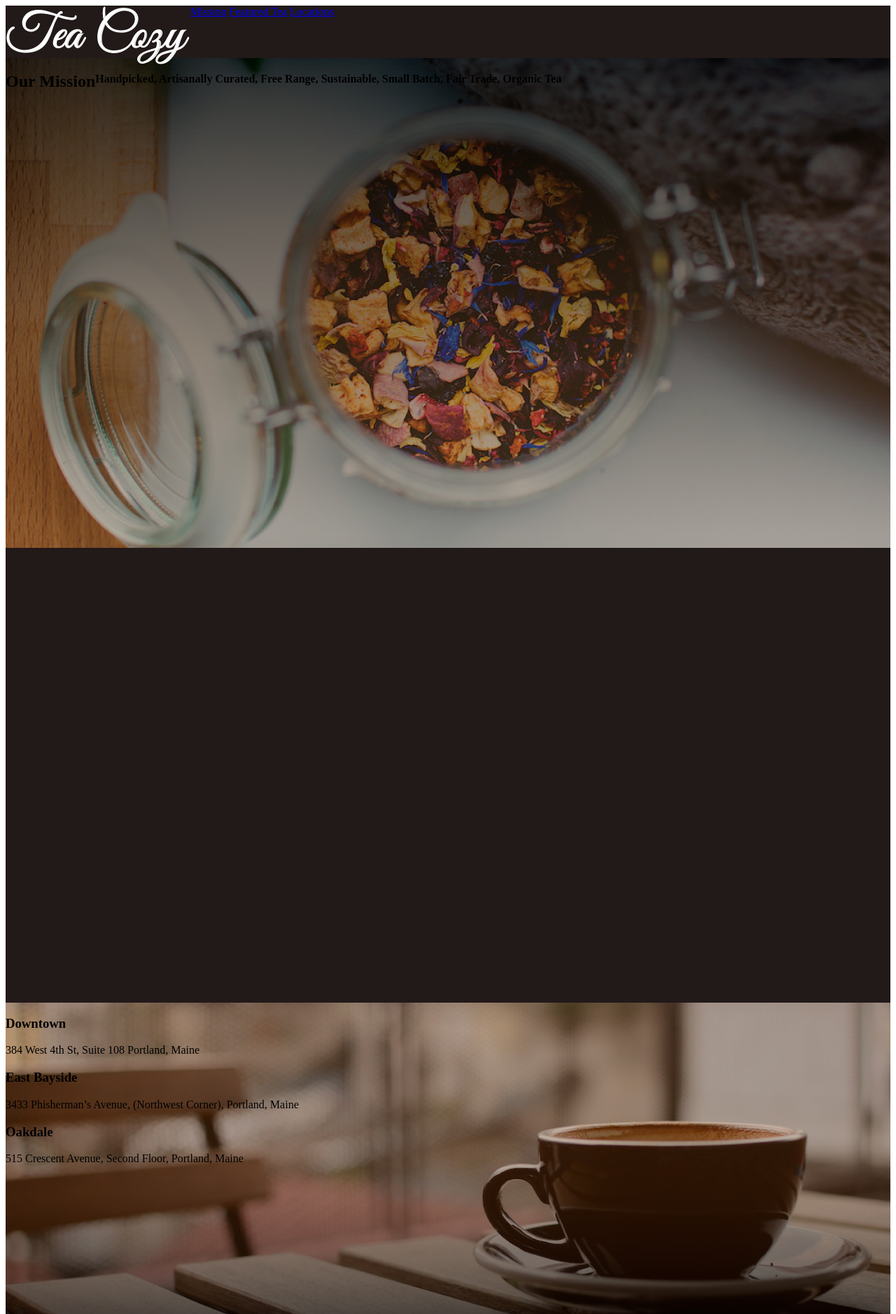
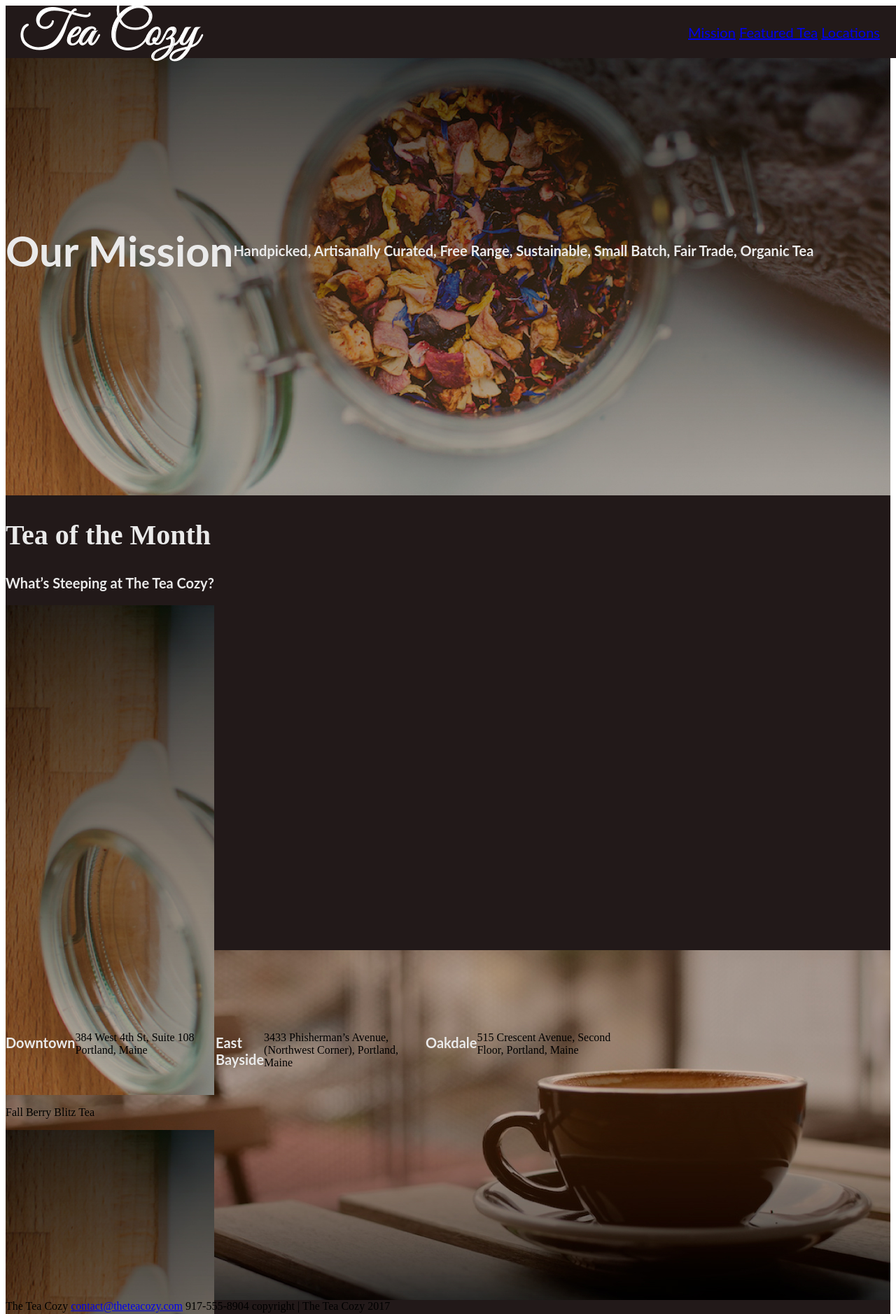
Before and after one commit to casanovaf/TeaCozy, a plain HTML site: page index.html in a window 1280 px wide. Shown: the top 1878 px of the page at 70% size. Drawn offline with Linux system fonts and the light colour scheme; files whose address does not match are found by name.

Commit message:
in progress

```diff
--- a/index.html
+++ b/index.html
@@ -29,9 +29,9 @@
 
     <!-- "Hero" -->
     <div class="image-content">
-      <h2 class="title">Our Mission</h2>
-      <h4 class="subtitle">Handpicked, Artisanally Curated, Free Range, Sustainable, Small Batch, Fair Trade, Organic Tea
-      </h4>
+      <h1 class="title">Our Mission</h1>
+      <h3 class="subtitle">Handpicked, Artisanally Curated, Free Range, Sustainable, Small Batch, Fair Trade, Organic Tea
+      </h3>
     </div>
 
     <!-- "Content" -->
@@ -39,12 +39,15 @@
 
       <div class="features">
 
+        <h2>Tea of the Month</h2>
+        <h3>What’s Steeping at The Tea Cozy?</h3>
+
         <div class="item content-a">
 
           <div class="image-content">
           </div>
 
-          <p class="description">
+          <p class="description">Fall Berry Blitz Tea
           </p>
 
         </div>
@@ -54,7 +57,7 @@
           <div class="image-content">
           </div>
 
-          <p class="description">
+          <p class="description">Spiced Rum Tea
           </p>
 
         </div>
@@ -64,7 +67,7 @@
           <div class="image-content">
           </div>
 
-          <p class="description">
+          <p class="description">Seasonal Donuts
           </p>
 
         </div>
@@ -74,7 +77,7 @@
           <div class="image-content">
           </div>
 
-          <p class="description">
+          <p class="description">Myrtle Ave Tea
           </p>
 
         </div>
@@ -84,7 +87,7 @@
           <div class="image-content">
           </div>
 
-          <p class="description">
+          <p class="description">Bedford Bizarre Tea
           </p>
 
         </div>
@@ -97,19 +100,19 @@
 
       <div class="location-items">
 
-        <div class="box loc-a">
+        <div class="box">
           <h3 class="place">Downtown</h3>
           <p>384 West 4th St, Suite 108 Portland, Maine
           </p>
         </div>
 
-        <div class="box loc-b">
+        <div class="box">
           <h3 class="place">East Bayside</h3>
           <p>3433 Phisherman’s Avenue, (Northwest Corner), Portland, Maine
           </p>
         </div>
 
-        <div class="box loc-b">
+        <div class="box">
           <h3 class="place">Oakdale</h3>
           <p>515 Crescent Avenue, Second Floor, Portland, Maine
           </p>
--- a/resources/css/style.css
+++ b/resources/css/style.css
@@ -1,19 +1,62 @@
 
 header {
   display: flex;
+  align-items: center;
+  position: fixed;
+  z-index: 1;
   background-color: #221919;
-  width: auto;
+  width: 100%;
   height: 75px;
+  font-family: Lato;
+  font-weight: normal;
 }
 
-header .logo {
+h1 {
+  font-family: Lato;
+  color: #EAEAEA;
+  font-size: 60px;
+}
 
+h2 {
+  font-family: ato;
+  color: #EAEAEA;
+  font-size: 40px;
+}
+
+h3 {
+  font-family: lato;
+  color: #EAEAEA;
+  font-size: 20px;
+}
+
+h4 {
+  font-family: lato;
+  color: #EAEAEA;
+  font-size: 20px;
+}
+
+header nav {
+  padding-right: 31px;
+}
+
+nav {
+  color: #EAEAEA;
+  font-size: 20px;
+  padding: 11px;
+}
+
+.logo {
+  display: flex;
+  align-items: center;
+  flex-grow: 1;
+  padding-left: 20px;
 }
 
 .image-content {
   display: flex;
+  align-items: center;
   background-image: url(/Users/fernando/Desktop/WebProjects/TeaCozy/resources/images/img-mission-background2.jpg);
-  width: auto;
+  width: 100%;
   height: 700px;
 }
 
@@ -31,6 +74,18 @@ header .logo {
   height: 500px;
 }
 
+.location-items {
+  display: flex;
+  align-items: center;
+}
+
+.box {
+  display: flex;
+  width: 300px;
+  height: 300px;
+  background-color: #221919 a:0.9;
+}
+
 footer {
   background-color: #221919;
   width: auto;
```
